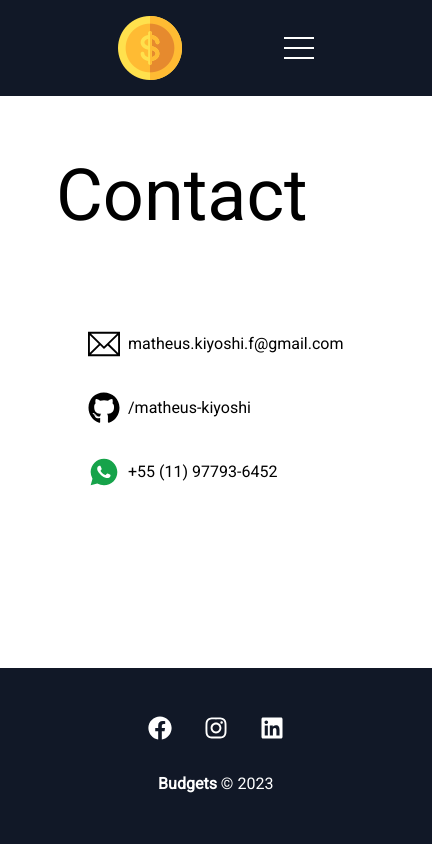
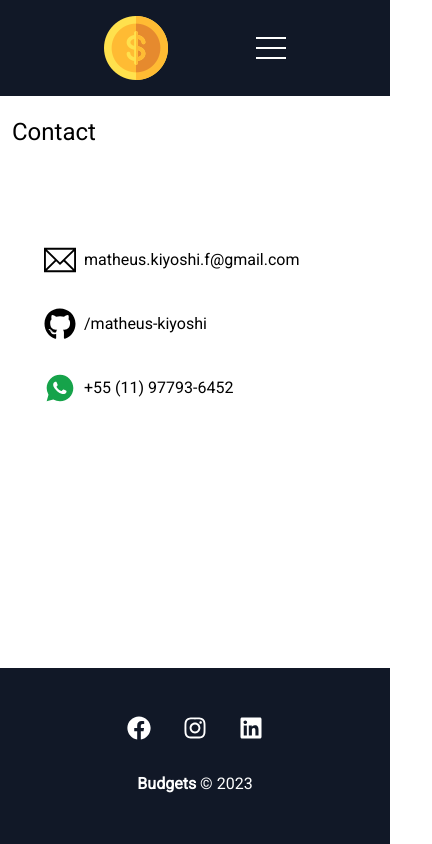
Before and after one commit to matheus-kiyoshi/budgets, a Next.js app: page /contact in a window 390 px wide. Shown: the whole page, 432 px wide, since content can reach past the window. Built offline with nearby package versions, Linux system fonts and the light colour scheme.

Commit message:
full responsiveness

```diff
--- a/src/app/company/page.tsx
+++ b/src/app/company/page.tsx
@@ -4,7 +4,7 @@ export default function Company() {
   return (
     <main className="grid-area-main m-14 flex flex-col justify-start items-start gap-16">
       <h1 className="text-7xl">Company</h1>
-      <p className="text-justify text-xl p-8">
+      <p className="text-justify text-base p-2 sm:text-lg sm:p-4 xl:text-xl xl:p-8">
         Lorem ipsum dolor sit amet consectetur adipisicing elit. Modi illum
         numquam est saepe iure officiis, iste eligendi cumque. Voluptate laborum
         blanditiis voluptatem iure officiis exercitationem mollitia tenetur
--- a/src/app/components/Home/form/Input.tsx
+++ b/src/app/components/Home/form/Input.tsx
@@ -3,6 +3,7 @@ type InputProps = {
   text: string
   name: string
   placeholder: string
+  maxLength?: number
   handleOnChange: (e: React.ChangeEvent<HTMLInputElement>) => void
   value?: string
 }
@@ -12,6 +13,7 @@ export default function Input({
   text,
   name,
   placeholder,
+  maxLength,
   handleOnChange,
   value,
 }: InputProps) {
@@ -27,6 +29,7 @@ export default function Input({
         placeholder={placeholder}
         onChange={handleOnChange}
         value={value}
+        maxLength={maxLength}
         required
         className="p-3 rounded-md border-none bg-slate-100 placeholder:text-gray-500"
       />
--- a/src/app/components/Home/service/ServiceForm.tsx
+++ b/src/app/components/Home/service/ServiceForm.tsx
@@ -37,6 +37,7 @@ export default function ServiceForm({
         type="text"
         text="Nome do Serviço"
         name="name"
+        maxLength={15}
         placeholder="Insira o nome do serviço"
         handleOnChange={handleChange}
       />
--- a/src/app/contact/page.tsx
+++ b/src/app/contact/page.tsx
@@ -6,8 +6,8 @@ import Link from 'next/link'
 
 export default function Contact() {
   return (
-    <main className="grid-area-main m-14 flex flex-col justify-start items-start gap-16">
-      <h1 className="text-7xl">Contact</h1>
+    <main className="grid-area-main m-3 sm:m-14 flex flex-col justify-start items-start gap-16">
+      <h1 className="text-2xl sm:text-4xl lg:text-7xl">Contact</h1>
       <div className="flex flex-col justify-evenly items-start p-8 gap-8 w-full">
         <div className="flex justify-between items-center gap-2">
           <TfiEmail className="h-8 w-8 lg:w-10 lg:h-10" />
--- a/src/app/layout.tsx
+++ b/src/app/layout.tsx
@@ -22,7 +22,7 @@ export default function RootLayout({
   return (
     <html lang="en">
       <body
-        className={`${roboto.className} w-screen h-screen grid grid-layout-template gap-2`}
+        className={`${roboto.className} w-screen h-screen grid grid-layout-template gap-2 overflow-x-hidden`}
       >
         <Header />
         {children}
--- a/src/app/project/[[...slug]]/page.tsx
+++ b/src/app/project/[[...slug]]/page.tsx
@@ -53,9 +53,6 @@ export default function Project({ params }: { params: { slug: string } }) {
       localStorage.setItem('projects', JSON.stringify(projects))
     }
 
-    console.log(project)
-    console.log(projects)
-
     router.refresh()
   }
 
@@ -97,8 +94,8 @@ export default function Project({ params }: { params: { slug: string } }) {
   }
 
   return (
-    <div className="min-h-[75vh]">
-      <div className="w-[1200px] flex flex-col justify-start mx-auto my-0 flex-wrap p-8">
+    <main className="grid-area-main">
+      <div className="w-5/6 flex flex-col justify-start mx-auto my-0 flex-wrap p-8">
         <div className="border-b-zinc-800 border-b mb-5 pb-5 flex justify-between flex-wrap">
           <h1 className="mb-2 bg-zinc-800 text-yellow-400 p-2 text-4xl">
             Projeto: {project.name}
@@ -134,7 +131,7 @@ export default function Project({ params }: { params: { slug: string } }) {
             </div>
           )}
         </div>
-        <div className="mb-5 pb-5 flex flex-col flex-wrap w-[1200px]">
+        <div className="mb-5 pb-5 flex flex-col flex-wrap w-full">
           <div className="flex justify-between flex-wrap w-full">
             <h2 className="mb-2 p-2 text-4xl">Adicione um serviço:</h2>
             <button
@@ -154,7 +151,7 @@ export default function Project({ params }: { params: { slug: string } }) {
             )}
           </div>
           <h2 className="mb-2 p-2 text-4xl">Serviços</h2>
-          <div className="mt-4 pb-8 pt-4 flex flex-row flex-wrap">
+          <div className="mt-4 pb-8 pt-4 flex flex-row gap-4 lg:gap-2 flex-wrap">
             {services.length > 0 &&
               services.map((service) => (
                 <ServiceCard
@@ -170,6 +167,6 @@ export default function Project({ params }: { params: { slug: string } }) {
           </div>
         </div>
       </div>
-    </div>
+    </main>
   )
 }
--- a/src/app/projects/page.tsx
+++ b/src/app/projects/page.tsx
@@ -20,12 +20,12 @@ export default function Projects() {
   }
 
   return (
-    <main className="grid-area-main flex flex-col gap-8 mt-10 justify-start items-center">
-      <div className="w-4/6 flex justify-between items-center">
+    <main className="grid-area-main flex flex-col gap-8 my-10 justify-start items-center">
+      <div className="w-5/6 flex justify-between items-center">
         <h1 className="text-5xl">Meus Projetos</h1>
         <LinkButton pageDirectory="/newproject" text="Criar Projeto" />
       </div>
-      <div className="w-4/6 flex flex-wrap">
+      <div className="w-5/6 flex flex-wrap">
         {projects.length > 0 &&
           projects.map((project) => (
             <ProjectCard
```
